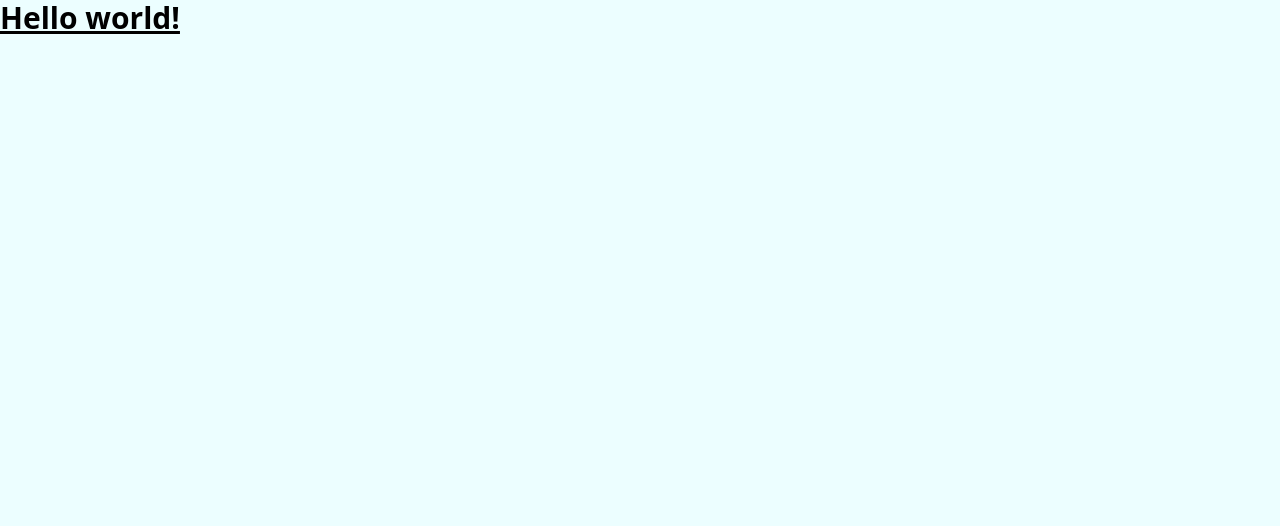
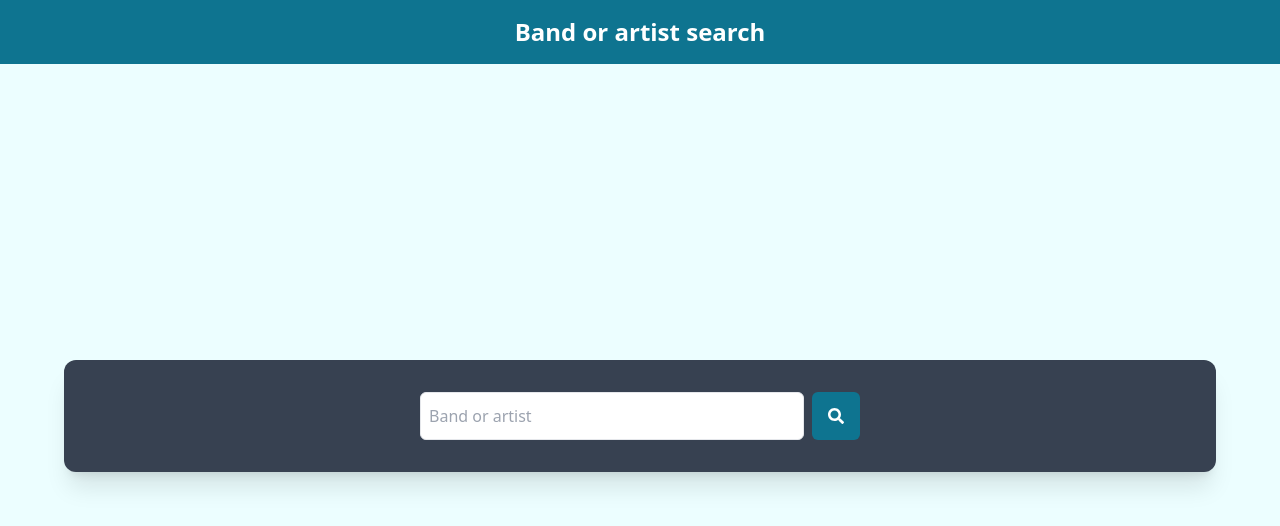
Before and after one commit to felipecechin/app-search-band-artist, a Next.js app: page / in a window 1280 px wide. Shown: the top 526 px of the page. Built offline with nearby package versions, Linux system fonts and the light colour scheme; no server answers.

Commit message:
initial page

```diff
--- a/pages/index.tsx
+++ b/pages/index.tsx
@@ -1,3 +1,155 @@
+import { reactSwal, sweetAlertOptions } from '@/utils/sweetAlert'
+import { useCallback, useState } from 'react'
+
+import { FaSearch } from 'react-icons/fa'
+import Header from '@/components/shared/template/Header'
+import { IAttractionItem } from '@/types/attractionItem'
+import { IYoutubeItem } from '@/types/youtubeItem'
+import MainContent from '@/components/shared/template/MainContent'
+import ShowAttractionData from '@/components/system/ShowAttractionData'
+import ShowYoutubeVideos from '@/components/system/ShowYoutubeVideos'
+import fetcher from '@/utils/fetcher'
+
+interface IYoutubeResponse {
+    items: IYoutubeItem[]
+}
+
+interface ITicketMasterResponse {
+    _embedded?: {
+        attractions: IAttractionItem[]
+    }
+}
+
 export default function Home(): JSX.Element {
-    return <h1 className='text-3xl font-bold underline'>Hello world!</h1>
+    const [searchResults, setSearchResults] = useState<{
+        searched: boolean
+        videos: IYoutubeItem[]
+        attractionData: IAttractionItem | null
+    }>({
+        searched: false,
+        videos: [],
+        attractionData: null,
+    })
+
+    const handleSubmit = useCallback(
+        async (event: React.FormEvent<HTMLFormElement>) => {
+            event.preventDefault()
+
+            const form = event.target as typeof event.target & {
+                search: HTMLInputElement
+            }
+            const search = form.search.value
+            if (!search) return
+
+            reactSwal.fire({
+                title: 'Por favor, aguarde...',
+                allowEscapeKey: false,
+                allowOutsideClick: false,
+            })
+            reactSwal.showLoading(null)
+            try {
+                const [youtubeResponse, ticketMasterResponse]: [
+                    IYoutubeResponse,
+                    ITicketMasterResponse
+                ] = await Promise.all([
+                    fetcher({
+                        endpoint: 'youtube',
+                        queryParams: {
+                            q: search,
+                            type: 'video',
+                            part: 'snippet',
+                            maxResults: '20',
+                        },
+                    }),
+                    fetcher({
+                        endpoint: 'ticketmaster',
+                        queryParams: {
+                            keyword: search,
+                        },
+                    }),
+                ])
+
+                const attractionData =
+                    ticketMasterResponse._embedded &&
+                    ticketMasterResponse._embedded.attractions
+                        ? ticketMasterResponse._embedded.attractions[0]
+                        : null
+
+                setSearchResults({
+                    searched: true,
+                    videos: youtubeResponse.items || [],
+                    attractionData,
+                })
+
+                reactSwal.close()
+            } catch (err) {
+                reactSwal.fire({
+                    title: 'Oops!',
+                    icon: 'error',
+                    text: 'Ocorreu algum erro ao buscar os dados',
+                    confirmButtonColor: sweetAlertOptions.confirmButtonColor,
+                })
+            }
+        },
+        []
+    )
+
+    return (
+        <>
+            <Header />
+            <MainContent>
+                <div className='max-w-6xl mx-auto h-full flex flex-col justify-center my-4 space-y-4'>
+                    <div className='bg-gray-700 shadow-xl rounded-xl py-8 px-3 sm:px-8'>
+                        <form
+                            className='flex flex-row justify-center w-full'
+                            onSubmit={handleSubmit}
+                        >
+                            <input
+                                className='w-full max-w-sm border p-2 rounded-md focus:border-transparent focus:outline-none focus:ring-2 focus:ring-cyan-700'
+                                name='search'
+                                placeholder='Band or artist'
+                                type='text'
+                            />
+                            <button
+                                className='p-4 bg-cyan-700 text-white rounded-md ml-2 focus:outline-none focus:ring-2 focus:ring-white'
+                                type='submit'
+                            >
+                                <FaSearch />
+                            </button>
+                        </form>
+                    </div>
+                    {searchResults.searched && (
+                        <div className='grid grid-cols-1 lg:grid-cols-6 gap-2'>
+                            <div className='lg:col-span-4'>
+                                <div className='bg-gray-700 w-full shadow-xl rounded-xl py-8 px-3 sm:px-8 flex flex-col justify-center flex-grow max-h-[40rem]'>
+                                    {searchResults.videos.length > 0 ? (
+                                        <ShowYoutubeVideos
+                                            videos={searchResults.videos}
+                                        />
+                                    ) : (
+                                        <p className='text-white'>
+                                            Records not found
+                                        </p>
+                                    )}
+                                </div>
+                            </div>
+                            <div className='lg:col-span-2'>
+                                <div className='bg-gray-700 w-full shadow-xl rounded-xl py-8 px-3 sm:px-8 flex flex-col justify-center'>
+                                    {searchResults.attractionData ? (
+                                        <ShowAttractionData
+                                            data={searchResults.attractionData}
+                                        />
+                                    ) : (
+                                        <p className='text-white'>
+                                            Records not found
+                                        </p>
+                                    )}
+                                </div>
+                            </div>
+                        </div>
+                    )}
+                </div>
+            </MainContent>
+        </>
+    )
 }
```
